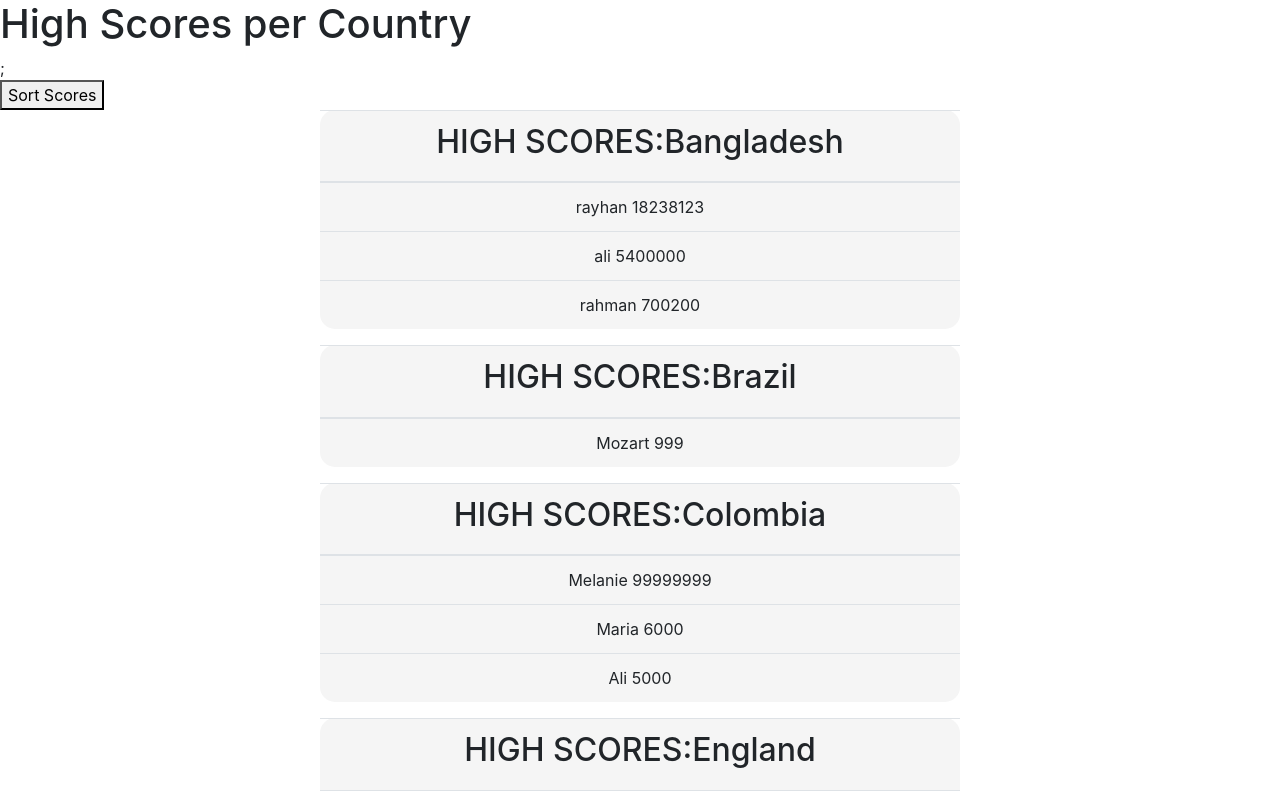
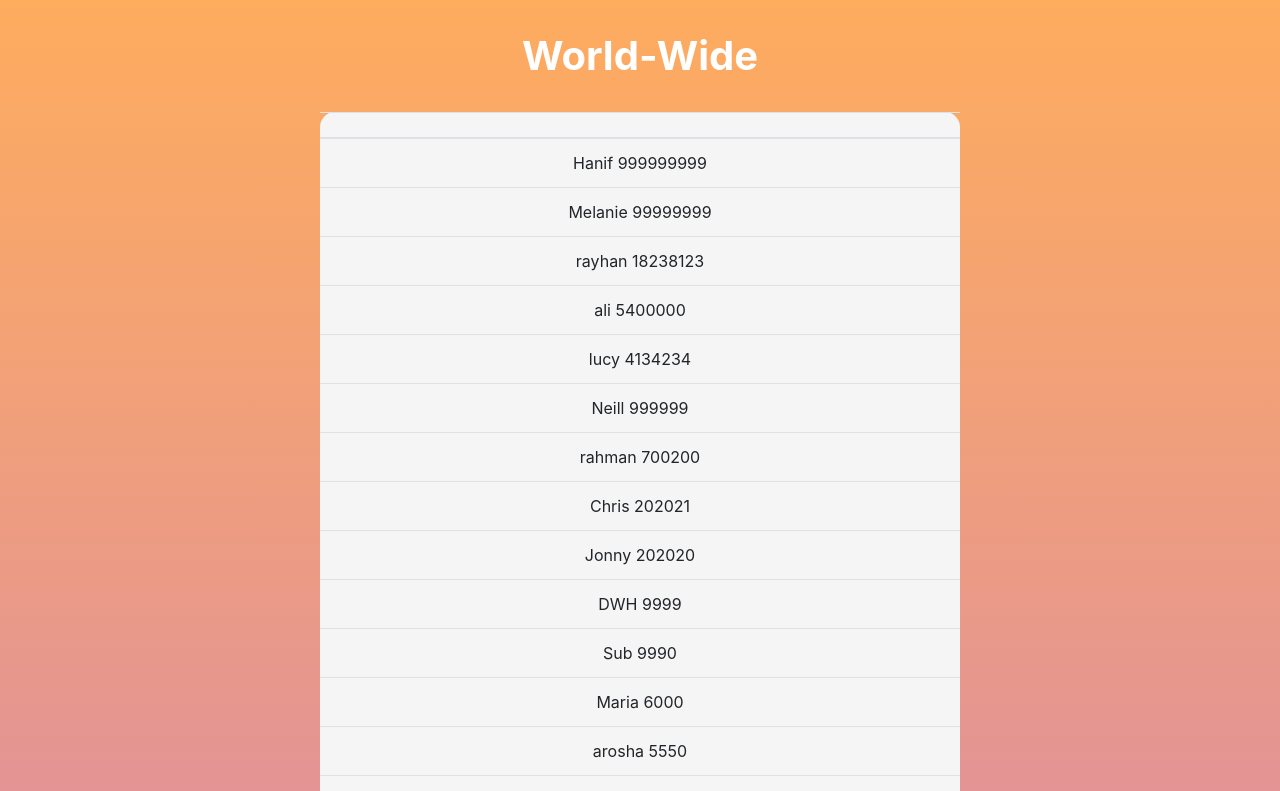
Before and after one commit to chezlinbenson/high-scores-react, a React (Create React App) app: page / in a window 1280 px wide. Shown: the top 791 px of the page. Built offline with nearby package versions, Linux system fonts and the light colour scheme.

Commit message:
Completed Level 5, Add a World wide table.

```diff
--- a/src/App.js
+++ b/src/App.js
@@ -1,11 +1,14 @@
 import React from "react";
 import ScoreHeading from "./ScoreHeading";
 import HighScoreTable from "./HighScoreTable";
+import WorldWideTable from "./WorldWideTable";
 
 const App = () => {
   return (
     <div>
-      <ScoreHeading />
+      <ScoreHeading sectionHeading="World-Wide" />
+      <WorldWideTable />
+      <ScoreHeading sectionHeading="High Scores per Country" />
       <HighScoreTable />
     </div>
   );
--- a/src/HighScoreTable.js
+++ b/src/HighScoreTable.js
@@ -38,7 +38,9 @@ const HighScoreTable = () => {
 
   return (
     <div>
-      <button onClick={statusToggle}>Sort Scores</button>
+      <button onClick={statusToggle} className="sort-Button">
+        Sort Scores
+      </button>
       {scores.map((country, index) => (
         <div key={index} className="countryCard">
           <table className="table">
--- a/src/ScoreHeading.js
+++ b/src/ScoreHeading.js
@@ -1,9 +1,9 @@
 import React from "react";
 
-const ScoreHeading = () => {
+const ScoreHeading = ({ sectionHeading }) => {
   return (
     <div>
-      <h1>High Scores per Country</h1>;
+      <h1>{sectionHeading}</h1>
     </div>
   );
 };
--- /dev/null
+++ b/src/WorldWideTable.js
@@ -0,0 +1,36 @@
+import React from "react";
+import PlayerScore from "./PlayerScore";
+import scores from "./scores";
+
+const WorldWideTable = () => {
+  let allScoresArr = [];
+
+  scores.map((el) =>
+    el.scores.map((player) => {
+      allScoresArr.push(player);
+    })
+  );
+
+  allScoresArr.sort((a, b) => b.s - a.s);
+
+  return (
+    <div className="countryCard">
+      <table className="table">
+        <thead>
+          <tr>
+            <th>{/* <h1>{sectionHeading}</h1> */}</th>
+          </tr>
+        </thead>
+        <tbody className="countryCard">
+          {allScoresArr.map((player, index) => (
+            <tr key={index} className="player-score">
+              <PlayerScore player={player} />
+            </tr>
+          ))}
+        </tbody>
+      </table>
+    </div>
+  );
+};
+
+export default WorldWideTable;
--- a/src/index.css
+++ b/src/index.css
@@ -5,6 +5,7 @@ body {
     sans-serif;
   -webkit-font-smoothing: antialiased;
   -moz-osx-font-smoothing: grayscale;
+  background-image: linear-gradient(180deg, #feac5e, #c779d0, #4bc0c8);
 }
 
 code {
@@ -12,8 +13,26 @@ code {
     monospace;
 }
 
+h1 {
+  text-align: center;
+  font-weight: 700;
+  margin: 2rem;
+  color: white;
+}
+
 .sort-Button {
-  text-align: end;
+  text-align: center;
+  font-size: 1.2em;
+  font-weight: 700;
+  color: whitesmoke;
+  right: 5rem;
+  margin: 2rem;
+  width: 10rem;
+  height: 3rem;
+  border-radius: 25px;
+  background-color: #c779d0;
+  border: 2px solid whitesmoke;
+  padding: 20px;
 }
 
 .countryCard {
```
